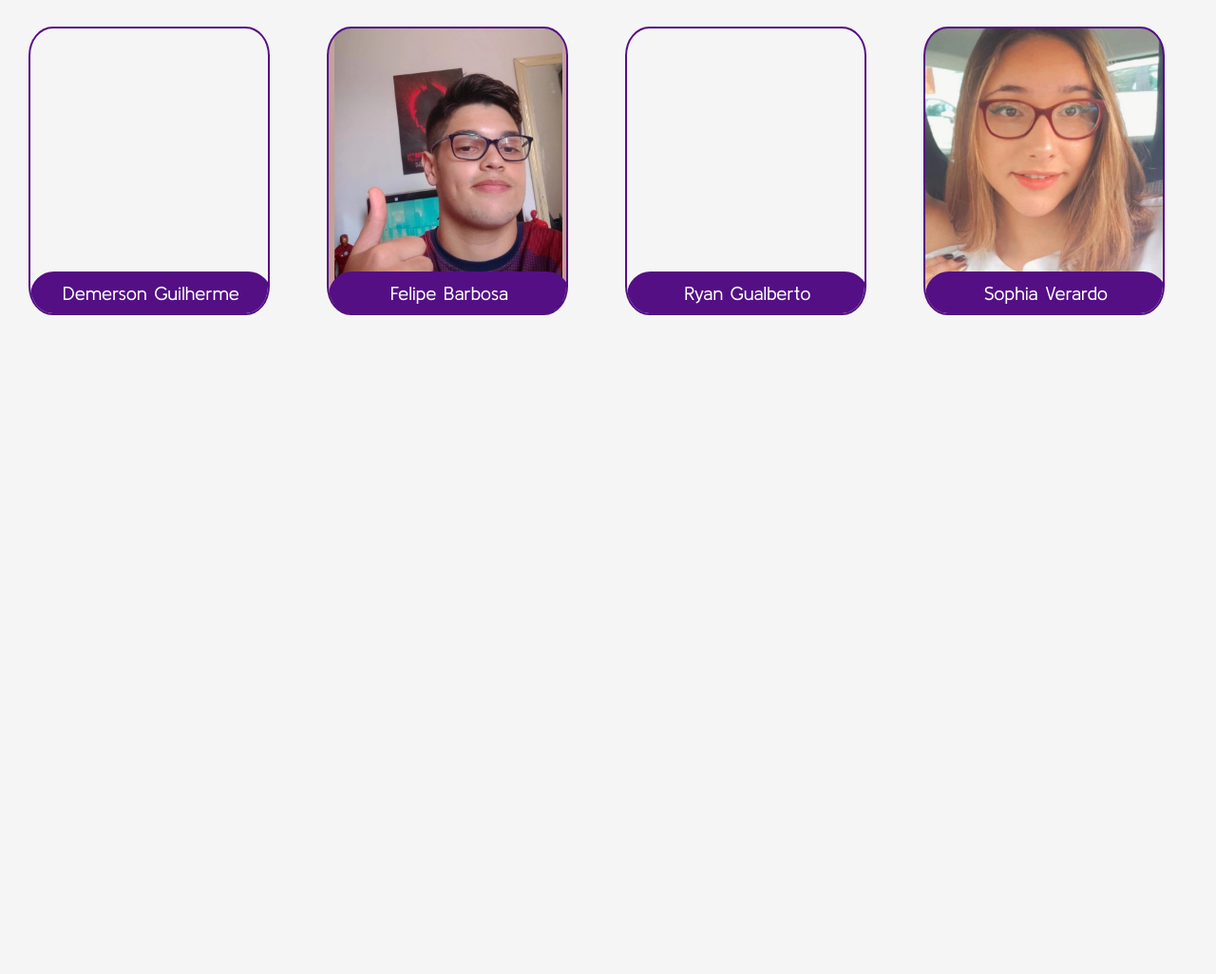
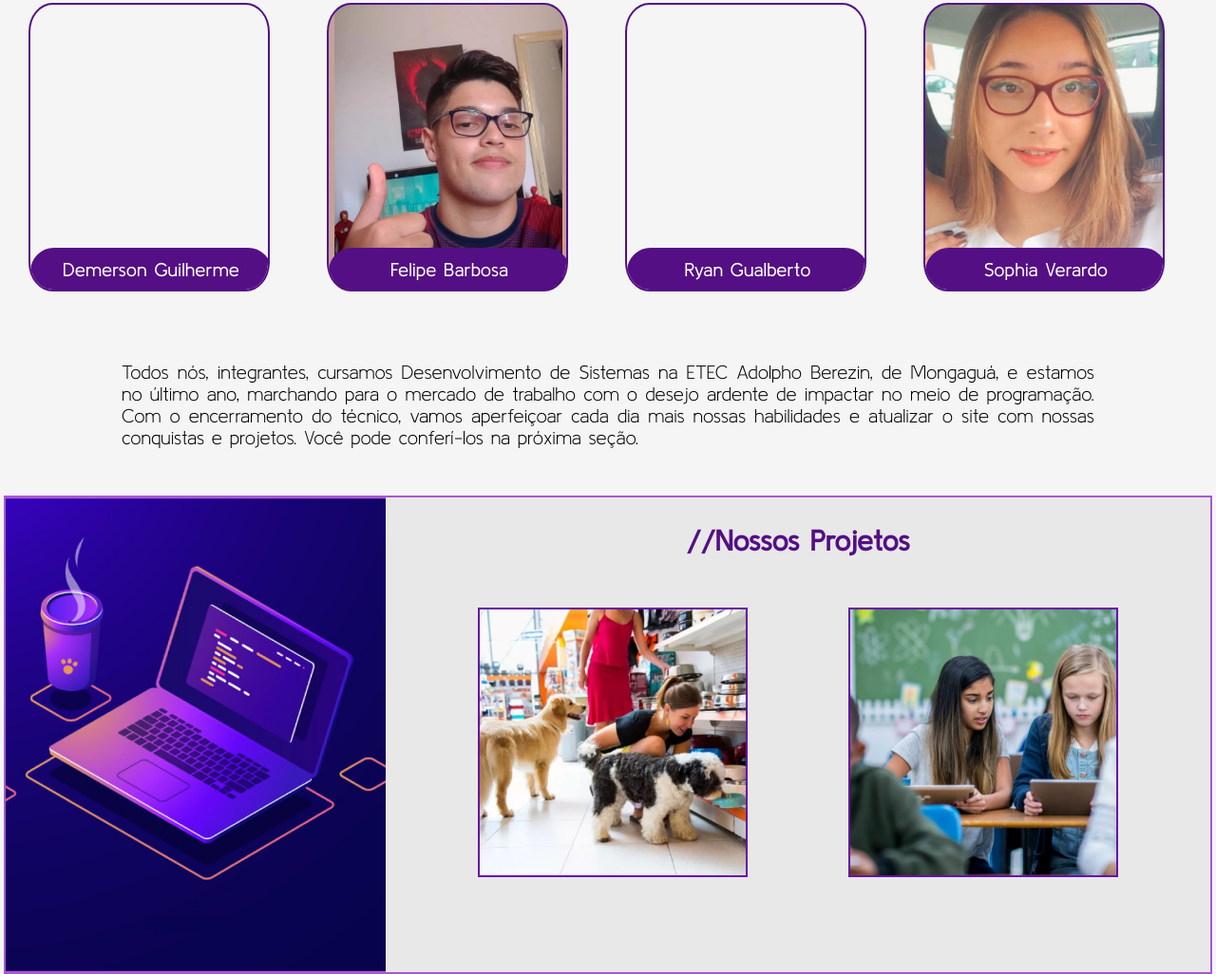
Before and after one commit to SymetraDev7/symetraSite, a plain HTML site: page index.html in a window 1280 px wide. Shown: the part 1738-2764 px from the top of the page at 95% size. Before the commit the page ends 2118 px from the top, so only its background shows below. Drawn offline with nearby package versions, Linux system fonts and the light colour scheme; a script that the page names is missing.

Commit message:
seção nossos projetos

```diff
--- a/index.html
+++ b/index.html
@@ -9,12 +9,7 @@
     <link rel="preconnect" href="https://fonts.gstatic.com" crossorigin>
     <link href="https://fonts.googleapis.com/css2?family=Kulim+Park:wght@200&display=swap" rel="stylesheet">
 
-    <link rel="stylesheet" href="owlcarousel/owl.carousel.min.css">
-    <link rel="stylesheet" href="owlcarousel/owl.theme.default.min.css">
-
     <title>Symetra - Empresa de Tecnologia</title>
-
-    <script src="src/js/owl.carousel.js" data-cover></script>
 
 </head>
 
@@ -95,8 +90,8 @@
             <div id='titulo-equipe'>//CONHEÇA NOSSA EQUIPE</div>
             <div id='subtitulo-equipe'>Esses são os integrantes da nossa empresa, passe para o lado para conferir todos.
             </div>
-            <div id='carousel-equipe'>
-                <div class="card-integrante" id='demerson'>
+            <div id='carousel-equipe' class="owl-carousel owl-theme">
+                <div class="card-integrante item" id='demerson'>
                     <div class='integrante-titulo'>
                         <p>Demerson Guilherme</p>
                     </div>
@@ -109,7 +104,7 @@
                         </div>
                     </div>
                 </div>
-                <div class="card-integrante" id='felipe'>
+                <div class="card-integrante item" id='felipe'>
                     <div class='integrante-titulo'>
                         <p>Felipe Barbosa</p>
                     </div>
@@ -122,7 +117,7 @@
                         </div>
                     </div>
                 </div>
-                <div class="card-integrante" id='ryan'>
+                <div class="card-integrante item" id='ryan'>
                     <div class='integrante-titulo'>
                         <p>Ryan Gualberto</p>
                     </div>
@@ -135,7 +130,7 @@
                         </div>
                     </div>
                 </div>
-                <div class="card-integrante" id='sophia'>
+                <div class="card-integrante item" id='sophia'>
                     <div class='integrante-titulo'>
                         <p>Sophia Verardo</p>
                     </div>
@@ -148,7 +143,7 @@
                         </div>
                     </div>
                 </div>
-                <div class="card-integrante" id='thomas'>
+                <div class="card-integrante item" id='thomas'>
                     <div class='integrante-titulo'>
                         <p>Thomas Bastos</p>
                     </div>
@@ -162,6 +157,24 @@
                     </div>
                 </div>
             </div>
+            <div class="sobre-nos-container">
+                <p class="sobre-nos">Todos nós, integrantes, cursamos Desenvolvimento de Sistemas na ETEC Adolpho Berezin, de Mongaguá, e
+                    estamos no último ano, marchando para o mercado de trabalho com o desejo ardente de impactar no meio
+                    de programação. Com o encerramento do técnico, vamos aperfeiçoar cada dia mais nossas habilidades e
+                    atualizar o site com nossas conquistas e projetos. Você pode conferí-los na próxima seção.</p>
+            </div>
+        </article>
+    </section>
+    <section id='nossos-projetos'>
+        <article class="nossos-projetos-container">
+            <div class="imagem-notebook"></div>
+            <div class="nossos-projetos-content">
+                <h2>//Nossos Projetos</h2>
+                <aside class="group-projetos">
+                    <div class="card-projetos" id="animal-point"></div>
+                    <div class="card-projetos" id="preparetec"></div>
+                </aside>
+            </div>
         </article>
     </section>
     <script src="src/js/index.js"></script>
--- a/view/app.css
+++ b/view/app.css
@@ -9,7 +9,8 @@ body {
     font-size: 20px;
     background-color: #F5F5F5;
 }
-header{
+
+header {
     position: fixed;
     background-color: #280f44;
     height: 55px;
@@ -19,28 +20,35 @@ header{
     opacity: 0.9;
     z-index: 3;
 }
-#header-images{
+
+#header-images {
     display: flex;
 }
-#modes{
+
+#modes {
     background-image: url('../src/images/Sun.png');
     background-size: cover;
     width: 50px;
     height: 50px;
 }
-#symetra-logo{
+
+#symetra-logo {
     background-image: url('../src/images/symetra-logo.png');
     background-size: cover;
     width: 50px;
     height: 50px;
 }
-#modes:hover, #symetra-logo:hover{
+
+#modes:hover,
+#symetra-logo:hover {
     opacity: 0.8;
     cursor: pointer;
 }
-#modes:hover{
+
+#modes:hover {
     background-image: url('../src/images/SunFull.png');
 }
+
 nav {
     display: flex;
 }
@@ -49,7 +57,9 @@ nav ul {
     display: flex;
     list-style: none;
 }
-nav ul li, nav ul li a{
+
+nav ul li,
+nav ul li a {
     display: flex;
     width: 150px;
     justify-content: center;
@@ -58,10 +68,12 @@ nav ul li, nav ul li a{
     text-decoration: none;
     color: #fff;
 }
-nav ul li a:hover{
+
+nav ul li a:hover {
     background-color: #1b052b;
 }
-#apresentacao{
+
+#apresentacao {
     display: flex;
     width: 100%;
     height: 450px;
@@ -69,7 +81,8 @@ nav ul li a:hover{
     background-size: cover;
     align-items: center;
 }
-#bloco-texto{
+
+#bloco-texto {
     background-color: #EFEFEF;
     opacity: 0.9;
     display: flex;
@@ -79,7 +92,8 @@ nav ul li a:hover{
     margin: 0px 50px;
     border-radius: 30px;
 }
-#titulo-apresentacao{
+
+#titulo-apresentacao {
     display: flex;
     height: 60px;
     width: 100%;
@@ -87,20 +101,23 @@ nav ul li a:hover{
     align-items: center;
     font-size: 32px;
 }
-#texto-apresentacao{
+
+#texto-apresentacao {
     height: 60px;
     display: flex;
     margin: 20px 40px;
     align-items: center;
     justify-content: center;
 }
-#botao-nossos-projetos{
+
+#botao-nossos-projetos {
     display: flex;
     width: 100%;
     align-items: center;
     justify-content: center;
 }
-#botao-nossos-projetos button{
+
+#botao-nossos-projetos button {
     width: 340px;
     height: 40px;
     text-align: center;
@@ -110,11 +127,13 @@ nav ul li a:hover{
     font-size: 20px;
     color: #fff;
 }
-#botao-nossos-projetos button:hover{
+
+#botao-nossos-projetos button:hover {
     opacity: 0.9;
     cursor: pointer;
 }
-#content-inicio{
+
+#content-inicio {
     font-weight: 300;
     text-align: center;
     display: flex;
@@ -124,20 +143,23 @@ nav ul li a:hover{
     align-items: center;
     min-height: 350px;
 }
-#imagem-inicio{
+
+#imagem-inicio {
     background-image: url(../src/images/rapaz-inicio.png);
     background-repeat: no-repeat;
     background-size: cover;
     width: 305px;
     height: 225px;
 }
-#texto-inicio{
+
+#texto-inicio {
     display: flex;
     align-items: center;
     width: 600px;
     height: 300px;
 }
-#break-section{
+
+#break-section {
     background-image: url(../src/images/break-section.png);
     background-size: cover;
     height: 350px;
@@ -148,14 +170,16 @@ nav ul li a:hover{
     align-items: center;
     font-size: 25px;
 }
-#break-section-subtitle{
+
+#break-section-subtitle {
     color: #D7A9EF;
     display: flex;
     height: 80px;
     align-items: center;
     font-weight: bold;
 }
-#break-section-title{
+
+#break-section-title {
     color: white;
     height: 200px;
     display: flex;
@@ -165,7 +189,8 @@ nav ul li a:hover{
     letter-spacing: 1px;
     line-height: 50px;
 }
-#valores-empresa{
+
+#valores-empresa {
     display: flex;
     width: 100%;
     min-height: 500px;
@@ -174,12 +199,14 @@ nav ul li a:hover{
     justify-content: center;
     align-items: center;
 }
-.bloco-valores{
+
+.bloco-valores {
     width: 450px;
     margin: 10px 30px;
     text-align: center;
 }
-.titulo-valores{
+
+.titulo-valores {
     color: #670DA7;
     font-size: 25px;
     display: flex;
@@ -188,44 +215,54 @@ nav ul li a:hover{
     align-items: center;
     height: 60px;
 }
-.titulo-valores img{
+
+.titulo-valores img {
     width: 40px;
     margin: 0px 20px;
 }
-.valores-content{
+
+.valores-content {
     font-weight: 300;
 }
-#equipe{
-    height: 400px;
+
+#equipe {
+    min-height: 600px;
 }
-#titulo-equipe{
+
+#titulo-equipe {
     font-size: 35px;
     color: #540F85;
     text-align: center;
 }
-#subtitulo-equipe{
+
+#subtitulo-equipe {
     text-align: center;
     font-size: 25px;
     font-weight: 500;
 }
-#carousel-equipe{
+
+#carousel-equipe {
     display: flex;
-    height: 400px;
+    height: 350px;
     align-items: center;
     overflow-x: auto;
 }
-.carousel-equipe::-webkit-scrollbar {
-    width: 12px;              /* width of the entire scrollbar */
-  }
-  .carousel-equipe::-webkit-scrollbar-track {
-    background: #376a8a;        /* color of the tracking area */
-  }
-  .carousel-equipe::-webkit-scrollbar-thumb {
-    background-color: #45B26F;    /* color of the scroll thumb */
-    border-radius: 20px;       /* roundness of the scroll thumb */
-    border: 2px solid #002841;  /* creates padding around scroll thumb */
-  }
-.card-integrante{
+
+#carousel-equipe::-webkit-scrollbar {
+    width: 12px;
+}
+
+#carousel-equipe::-webkit-scrollbar-track {
+   background: #A759D0;
+}
+
+#carousel-equipe::-webkit-scrollbar-thumb {
+    background-color: #f4f4f4;
+    border-radius: 20px;
+    border: 3px solid #A759D0;
+}
+
+.card-integrante {
     min-width: 250px;
     min-height: 300px;
     max-width: 250px;
@@ -242,24 +279,30 @@ nav ul li a:hover{
     background-position: center;
     overflow: hidden;
 }
-.card-integrante:hover{
+
+.card-integrante:hover {
     cursor: pointer;
 }
-.card-integrante:hover > .integrante-info{
+
+.card-integrante:hover>.integrante-info {
     height: 70px;
     visibility: visible;
     display: flex;
 }
-#felipe{
+
+#felipe {
     background-image: url('../src/images/felipe.jpg');
 }
-#sophia{
+
+#sophia {
     background-image: url('../src/images/sophia.jpeg');
 }
-#thomas{
+
+#thomas {
     background-image: url('../src/images/thomas.jpg');
 }
-.integrante-titulo p{
+
+.integrante-titulo p {
     background-color: #540F85;
     color: #fff;
     height: 40px;
@@ -270,7 +313,8 @@ nav ul li a:hover{
     border: #540F85 2px solid;
     border-radius: 25px 25px 0 0;
 }
-.integrante-info{
+
+.integrante-info {
     background-color: #f4f4f4;
     height: 0px;
     justify-content: space-evenly;
@@ -281,6 +325,116 @@ nav ul li a:hover{
     display: flex;
     overflow: hidden;
 }
-.integrante-info img{
+
+.integrante-info img {
     width: 30px;
 }
+#equipe .sobre-nos-container{
+    width: 100%;
+    display: flex;
+    justify-content: center;
+    padding: 50px 0;
+}
+#equipe .sobre-nos{
+    width: 80vw;
+    text-align: justify;
+    font-weight: 300;
+}
+#nossos-projetos{
+    display: flex;
+    justify-content: center;
+    align-items: center;
+}
+.nossos-projetos-container{
+    background-color: #e8e8e8;
+    min-height: 500px;
+    border: #A759D0 solid 2px;
+    display: flex;
+    width: 99vw;
+}
+#nossos-projetos .imagem-notebook{
+    background-image: url(../src/images/notebook.png);
+    background-size: cover;
+    background-position: center;
+    height: 500px;
+    width: 400px;
+    background-repeat: no-repeat;
+}
+.nossos-projetos-content{
+    display: flex;
+    flex-direction: column;
+    width: calc(100% - 400px);
+    padding-bottom: 20px;
+}
+.nossos-projetos-content h2{
+    display: flex;
+    color: #540F85;
+    height: 90px;
+    width: 100%;
+    justify-content: center;
+    align-items: center;
+}
+.group-projetos{
+    display: flex;
+    flex-wrap: wrap;
+    width: 100%;
+    justify-content: space-evenly;
+    align-items: center;
+    height: 70%;
+}
+#animal-point{
+    background-image: url(../src/images/animal-point.png);
+}
+#preparetec{
+    background-image: url(../src/images/preparetec.png);
+}
+.group-projetos .card-projetos{
+    display: flex;
+    flex-direction: column;
+    justify-content: flex-end;
+    height: 280px;
+    width: 280px;
+    background-position: center;
+    background-size: cover;
+    margin: 10px;
+    border: 2px solid #670DA7;
+}
+
+@media(max-width: 1000px){
+    .nossos-projetos-container{
+        min-width: 400px;
+        max-width: 400px;
+        flex-direction: column;
+    }
+    .nossos-projetos-content h2{
+        width: 400px;
+    }
+    .group-projetos{
+        flex-direction: column;
+        align-items: center;
+        width: 400px;
+    }
+}
+@media(max-width: 500px){
+    .nossos-projetos-container{
+        min-width: 300px;
+        max-width: 300px;
+        flex-direction: column;
+    }
+    .nossos-projetos-content h2{
+        width: 300px;
+    }
+    #nossos-projetos .imagem-notebook{
+        background-image: url(../src/images/notebook.png);
+        background-size: cover;
+        background-position: center;
+        height: 500px;
+        width: 300px;
+        background-repeat: no-repeat;
+    }
+    .group-projetos{
+        flex-direction: column;
+        align-items: center;
+        width: 300px;
+    }
+}
```
Also changed, not shown: src/js/index.js (deleted, +0 -36 lines), src/images/animal-point.png (added), src/images/notebook.png (added), src/images/preparetec.png (added), src/images/symetra.png (added).
